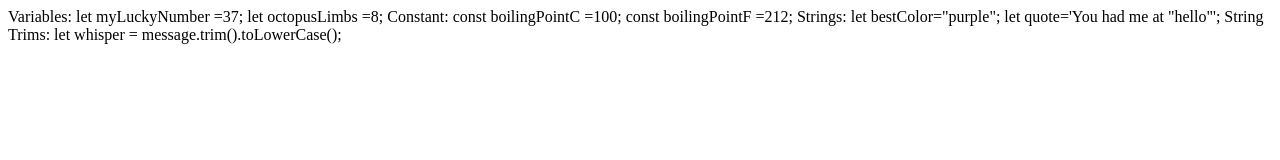
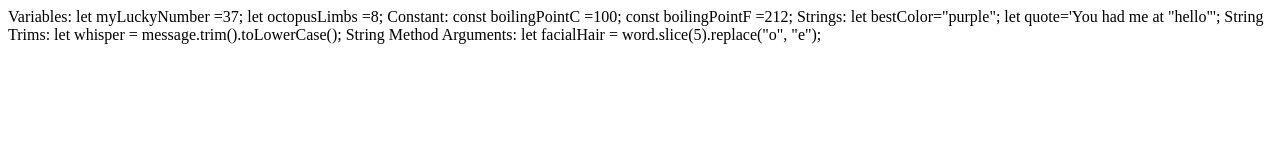
Before and after one commit to appleofhavok/Web_Dev, a plain HTML site: page javascript.html in a window 1280 px wide. Drawn offline with Linux system fonts and the light colour scheme.

Commit message:
javascript coding exercise #19

```diff
--- a/javascript.html
+++ b/javascript.html
@@ -23,6 +23,8 @@ let quote='You had me at "hello"';
 String Trims:
 let whisper = message.trim().toLowerCase();
 <!--coding exercise 19:-->
+String Method Arguments:
+let facialHair = word.slice(5).replace("o", "e");
 <!--coding exercise 20:-->
 <!--coding exercise 21:-->
 <!--coding exercise 22:-->
```
